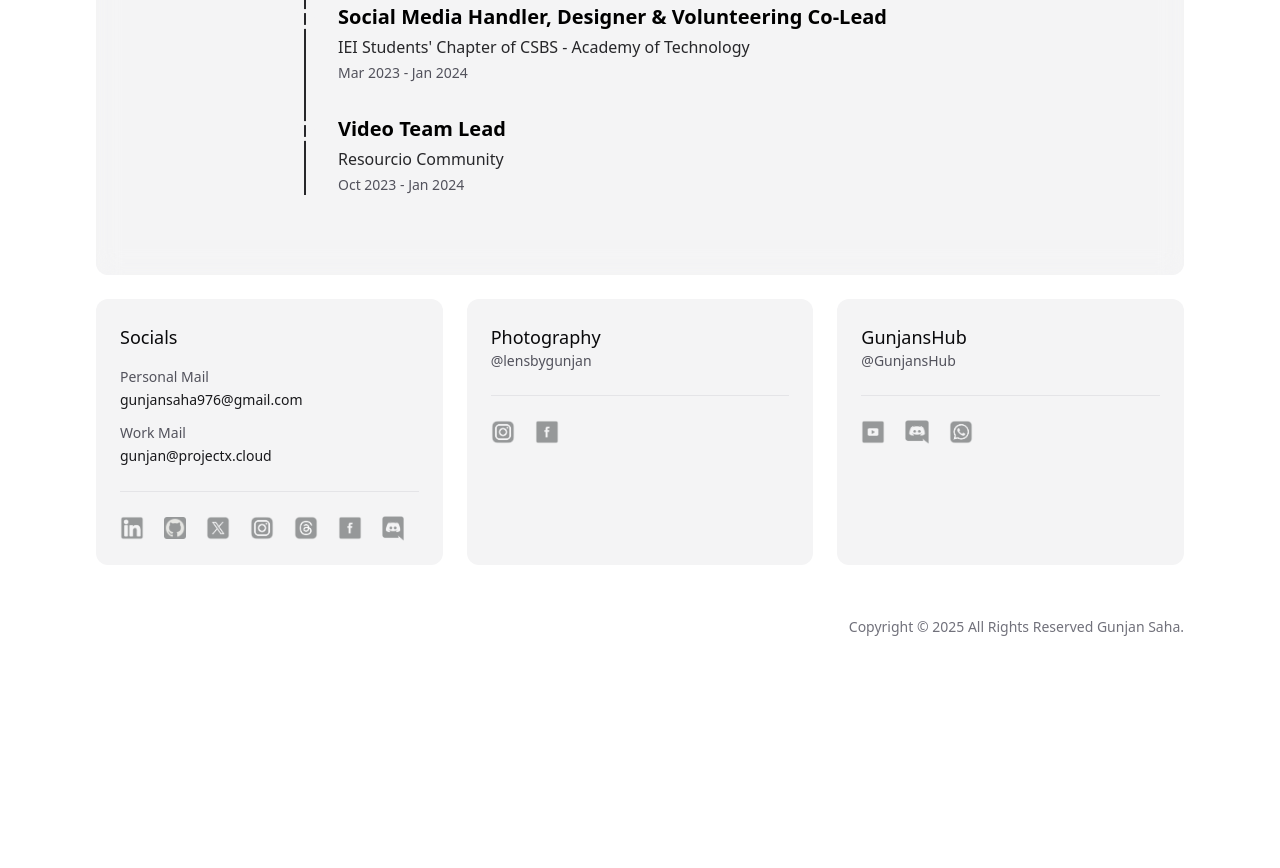
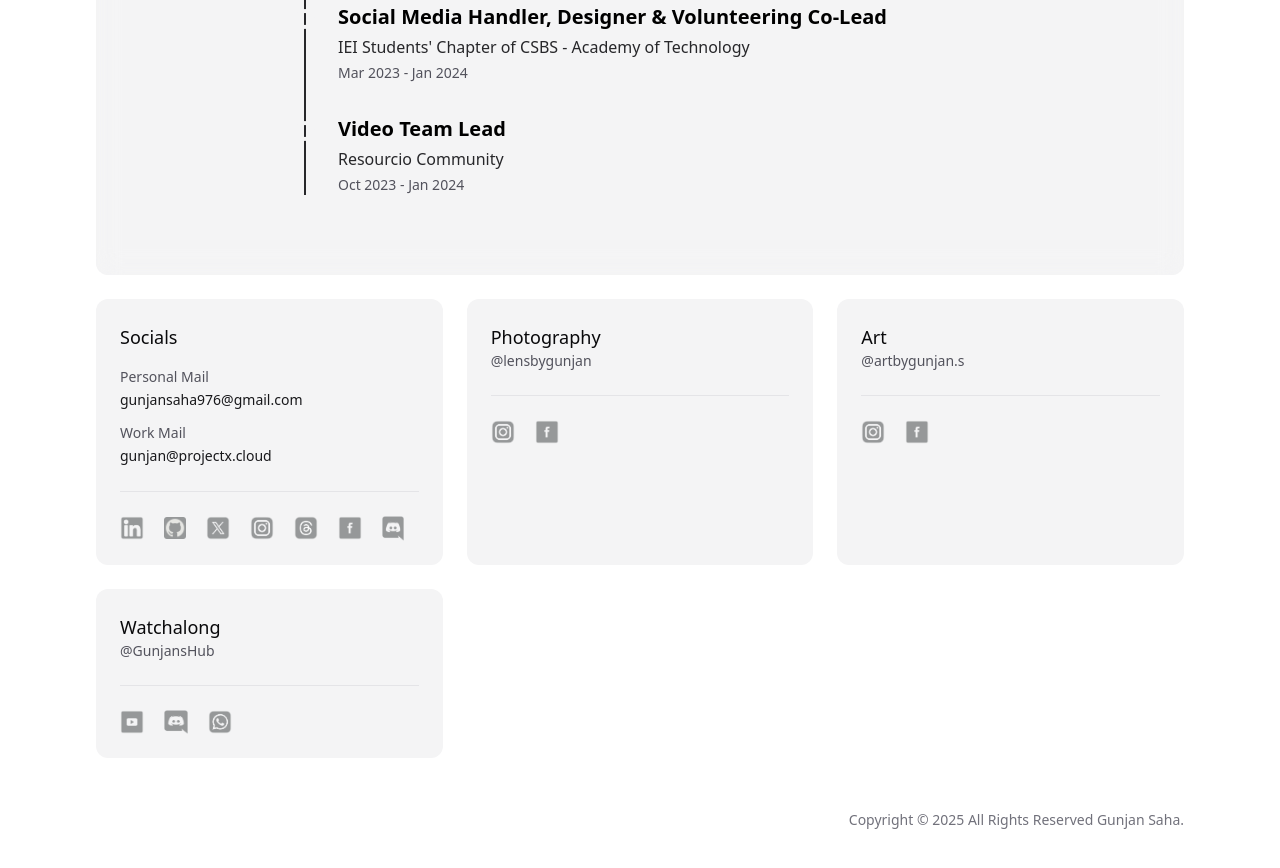
Before and after one commit to gunjansaha55/gunjan-portfolio, a website: page index.html in a window 1280 px wide. Shown: the part 2191-3059 px from the top of the page. Before the commit the page ends 2888 px from the top, so only its background shows below. Drawn offline with Linux system fonts and the light colour scheme.

Commit message:
modified

```diff
--- a/index.html
+++ b/index.html
@@ -481,11 +481,71 @@
 
 
 
+
+
+
+
+
+
+<div
+  id="artsocials"
+  class="relative col-span-1 overflow-hidden rounded-xl bg-zinc-100 p-6 md:col-span-4"
+>
+  <h3 class="text-lg font-medium text-zinc-950">Art</h3>
+ <h4 class="text-sm text-zinc-600">@artbygunjan.s</h4>
+
+
+  <hr class="my-6 border-zinc-200" />
+
+  <div class="flex flex-wrap items-center gap-5">
+
+
+
+    <a
+      href="https://www.instagram.com/artbygunjan.s?igsh=MXRkejExaDdldmQ0dw==" target="_blank"
+      aria-label="Instagram Profile"
+      class="transition-opacity hover:opacity-75"
+    >
+      <img
+        src="./assets/instagram.png"
+        alt="Instagram Icon"
+        class="w-6 h-6"
+      />
+    </a>
+
+    <a
+      href="https://www.facebook.com/share/1BWm4f5ojZ/?mibextid=wwXIfr" target="_blank"
+      aria-label="Facebook Profile"
+      class="transition-opacity hover:opacity-75"
+    >
+      <img
+        src="./assets/facebook.png"
+        alt="Facebook Icon"
+        class="w-6 h-6"
+      />
+    </a>
+
+  </div>
+</div>
+
+
+
+
+
+
+
+
+
+
+
+
+
+
 <div
   id="gunjanshub"
   class="relative col-span-1 overflow-hidden rounded-xl bg-zinc-100 p-6 md:col-span-4"
 >
-  <h3 class="text-lg font-medium text-zinc-950">GunjansHub</h3>
+  <h3 class="text-lg font-medium text-zinc-950">Watchalong</h3>
  <h4 class="text-sm text-zinc-600">@GunjansHub</h4>
 
 
```
